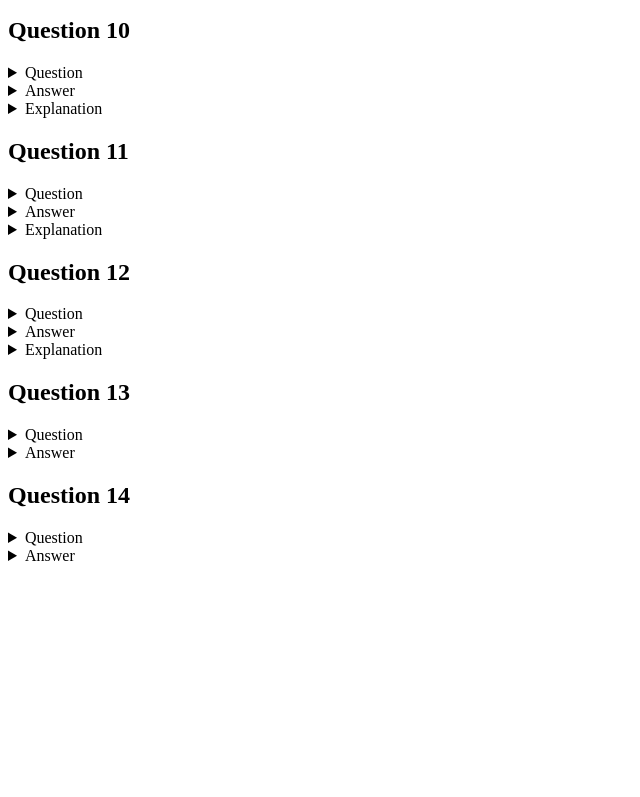
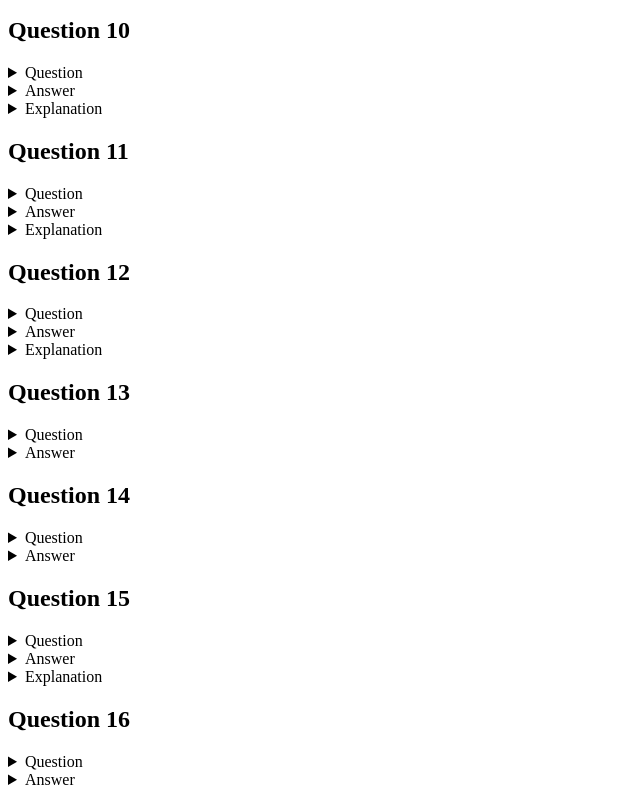
Before and after one commit to brianSalk/Introduction-to-Probability-by-Joseph-K.-Blitzstein-Jessica-Hwang-Answers, a plain HTML site: page chapter2.html in a window 1280 px wide. Shown: the part 649-1446 px from the top of the page, without its empty margins (0-640 px from the left). Before the commit the page ends 1222 px from the top, so only its background shows below. Drawn offline with nearby package versions, Linux system fonts and the light colour scheme.

Commit message:
Give incomplete answer for question 16

```diff
--- a/chapter2.html
+++ b/chapter2.html
@@ -370,3 +370,32 @@ impossible for these inequalities both to hold?<br>
 	plug in any number otherthan 0 or 1 for both probabilities and see if they hold, this should give you a better intuition about why this is true
 	<summary>Answer</summary>
 </details>
+
+<h2>Question 15</h2>
+<details>
+	<summary>Question</summary>
+</details>
+<details>
+	$$
+	A
+	$$
+
+	<summary>Answer</summary>
+</details>
+<details>
+	of the options, A is the least likely to have occured, therefor it is best to see that event occure if we want both A and B to occure.<br>
+	seeing the event \(A\cup B\) does not give us as much information because it is the most probable.
+	<summary>Explanation</summary>
+</details>
+
+<h2>Question 16</h2>
+<details>
+	Show that P (A|B) \(\le\) P (A) implies P(A|B^c) \(\ge\) P(A), and give an intuitive explanation
+of why this makes sense.
+	<summary>Question</summary>
+</details>
+<details>
+	Intuitively, we can view the events as circles in a ven diagram. When we say \(P(A|B) \le P(A)\), we are saying that at most half of \(P(A|B)\) is inside of \(P(A)\).<br>
+	This means that half or more of \(P(A|B)\) lies outside \(P(A)\).
+	<summary>Answer</summary>
+</details>
```
